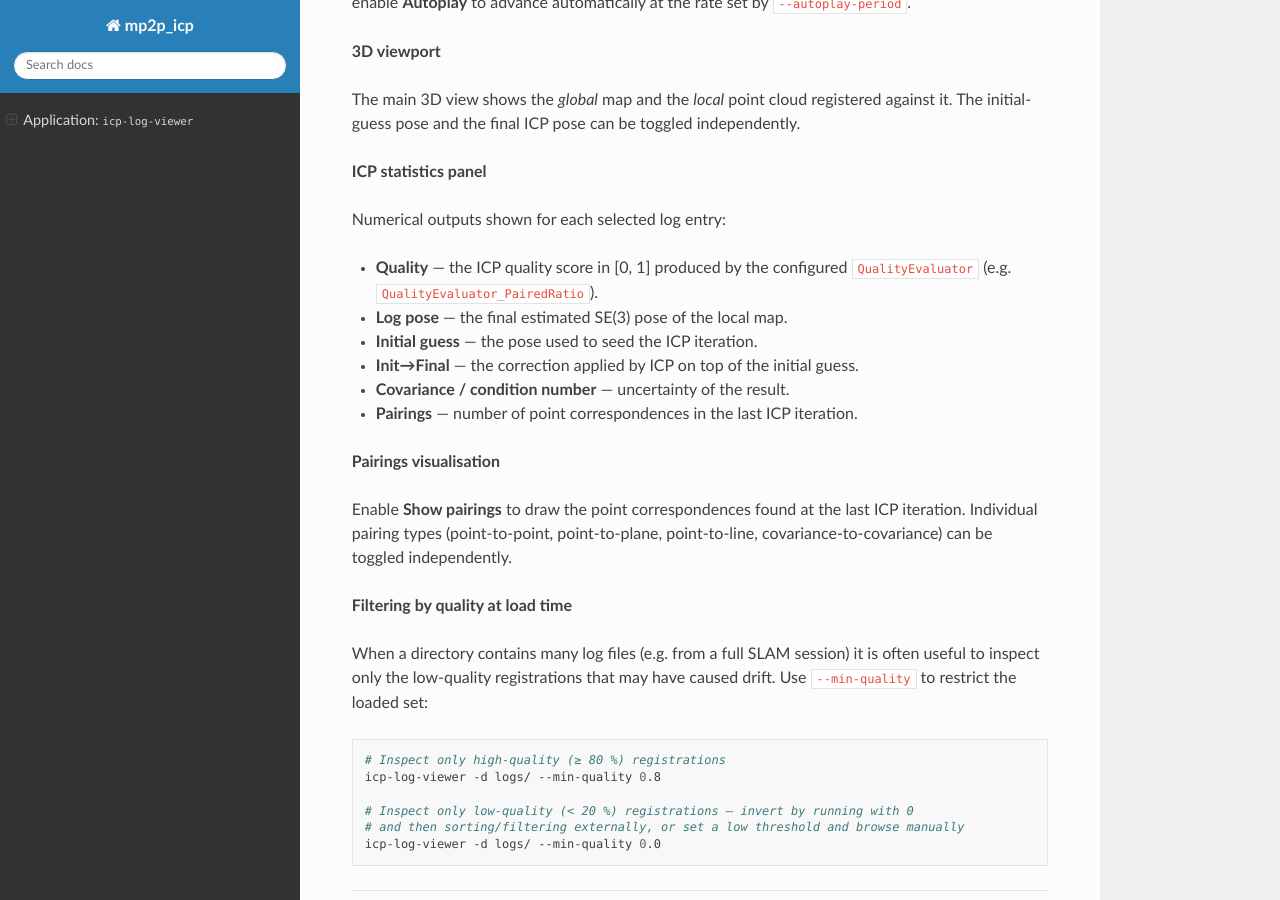
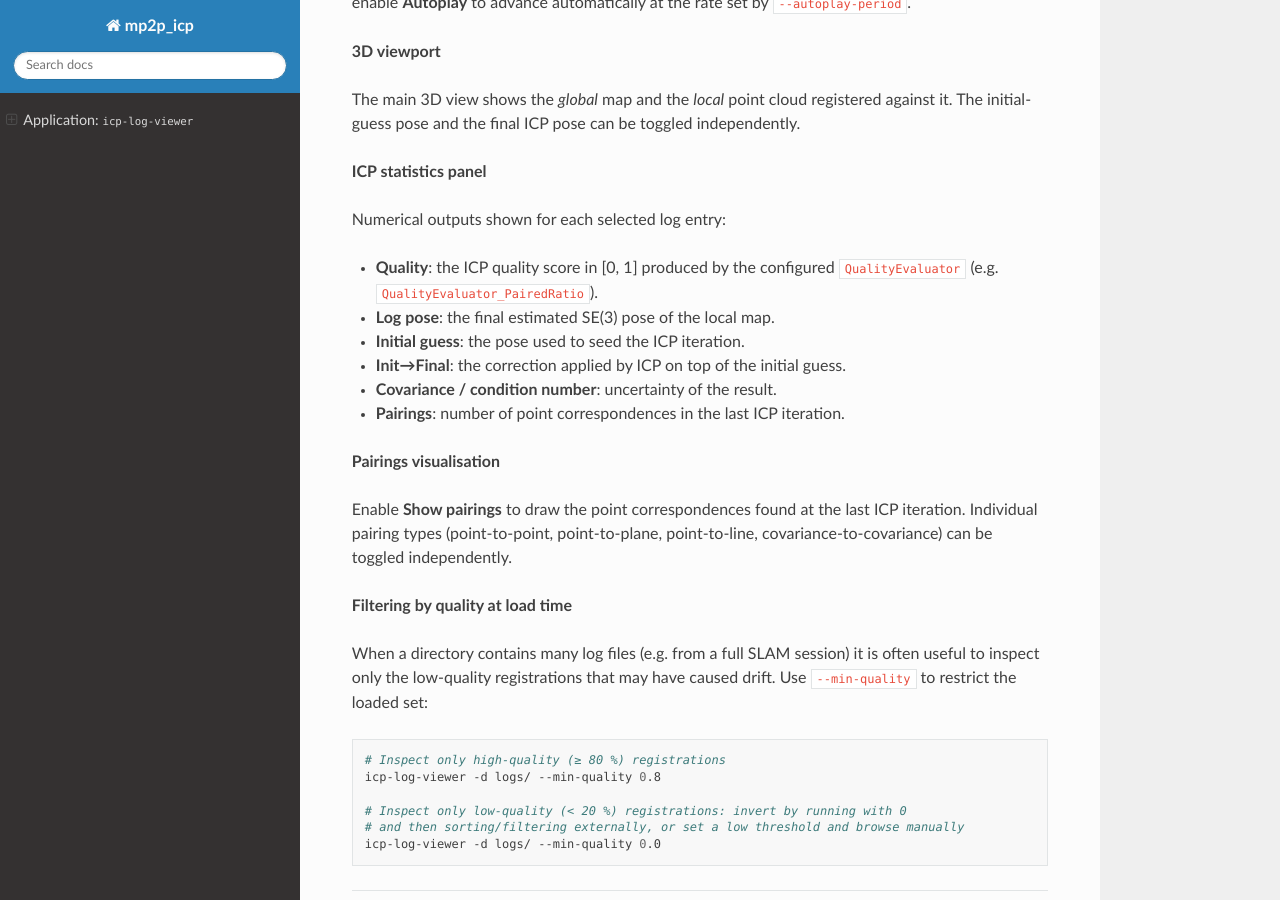
Before and after one commit to MOLAorg/mp2p_icp, a Sphinx documentation site: the page built from docs/source/app_icp-log-viewer.rst, in a window 1280 px wide and 900 px high, scrolled down 1289 px. Built offline with Sphinx 7.4.7 and the Read the Docs theme 3.1.0, drawn with Linux system fonts in a browser that asks for light colours; comment, search, counter and statistics services are not loaded.

Commit message:
docs: no long dashes

```diff
--- a/docs/source/app_icp-log-viewer.rst
+++ b/docs/source/app_icp-log-viewer.rst
@@ -104,13 +104,13 @@ The initial-guess pose and the final ICP pose can be toggled independently.
 
 Numerical outputs shown for each selected log entry:
 
-- **Quality** — the ICP quality score in [0, 1] produced by the configured
+- **Quality**: the ICP quality score in [0, 1] produced by the configured
   ``QualityEvaluator`` (e.g. ``QualityEvaluator_PairedRatio``).
-- **Log pose** — the final estimated SE(3) pose of the local map.
-- **Initial guess** — the pose used to seed the ICP iteration.
-- **Init→Final** — the correction applied by ICP on top of the initial guess.
-- **Covariance / condition number** — uncertainty of the result.
-- **Pairings** — number of point correspondences in the last ICP iteration.
+- **Log pose**: the final estimated SE(3) pose of the local map.
+- **Initial guess**: the pose used to seed the ICP iteration.
+- **Init→Final**: the correction applied by ICP on top of the initial guess.
+- **Covariance / condition number**: uncertainty of the result.
+- **Pairings**: number of point correspondences in the last ICP iteration.
 
 **Pairings visualisation**
 
@@ -129,6 +129,6 @@ useful to inspect only the low-quality registrations that may have caused drift.
     # Inspect only high-quality (≥ 80 %) registrations
     icp-log-viewer -d logs/ --min-quality 0.8
 
-    # Inspect only low-quality (< 20 %) registrations — invert by running with 0
+    # Inspect only low-quality (< 20 %) registrations: invert by running with 0
     # and then sorting/filtering externally, or set a low threshold and browse manually
     icp-log-viewer -d logs/ --min-quality 0.0
--- a/docs/source/app_mm2las.rst
+++ b/docs/source/app_mm2las.rst
@@ -143,7 +143,7 @@ Coordinate Frames
 By default, points are exported in the **map** local frame (the native coordinate system of the metric map). If the map contains georeferencing metadata (see :ref:`app_mm-georef`), you can use:
 
 - ``--frame enu``: Exports all point coordinates transformed to the **ENU (East-North-Up)** frame. The transformation uses the ``T_enu_to_map`` SE(3) pose stored in the map's georeferencing data.
-- ``--frame geodetic``: Exports points as **WGS-84 geographic coordinates (EPSG:4979)**, with X=longitude, Y=latitude, Z=ellipsoidal height. A WKT Coordinate Reference System record is embedded as a VLR in the LAS file, enabling commercial GIS software (CloudCompare, QGIS, Global Mapper, ArcGIS, etc.) to correctly geolocate the point cloud on the globe. The coordinate precision is ~1mm (scale factor 1e-8 degrees for lat/lon, 0.001m for altitude), with a usable range of ~2,388km from the offset origin — more than sufficient for any single point cloud. If the map already contains per-point ``latitude``/``longitude``/``altitude`` fields (e.g., added by the ``mola-mm-add-geodetic`` tool), those values are used directly. Otherwise, the geodetic coordinates are computed on the fly from the map coordinates using the georeferencing origin and the ENU-to-geodetic conversion via WGS-84 ellipsoid parameters.
+- ``--frame geodetic``: Exports points as **WGS-84 geographic coordinates (EPSG:4979)**, with X=longitude, Y=latitude, Z=ellipsoidal height. A WKT Coordinate Reference System record is embedded as a VLR in the LAS file, enabling commercial GIS software (CloudCompare, QGIS, Global Mapper, ArcGIS, etc.) to correctly geolocate the point cloud on the globe. The coordinate precision is ~1mm (scale factor 1e-8 degrees for lat/lon, 0.001m for altitude), with a usable range of ~2,388km from the offset origin, more than sufficient for any single point cloud. If the map already contains per-point ``latitude``/``longitude``/``altitude`` fields (e.g., added by the ``mola-mm-add-geodetic`` tool), those values are used directly. Otherwise, the geodetic coordinates are computed on the fly from the map coordinates using the georeferencing origin and the ENU-to-geodetic conversion via WGS-84 ellipsoid parameters.
 
 Non-coordinate fields (intensity, RGB, etc.) are not affected by these transformations.
 
```
